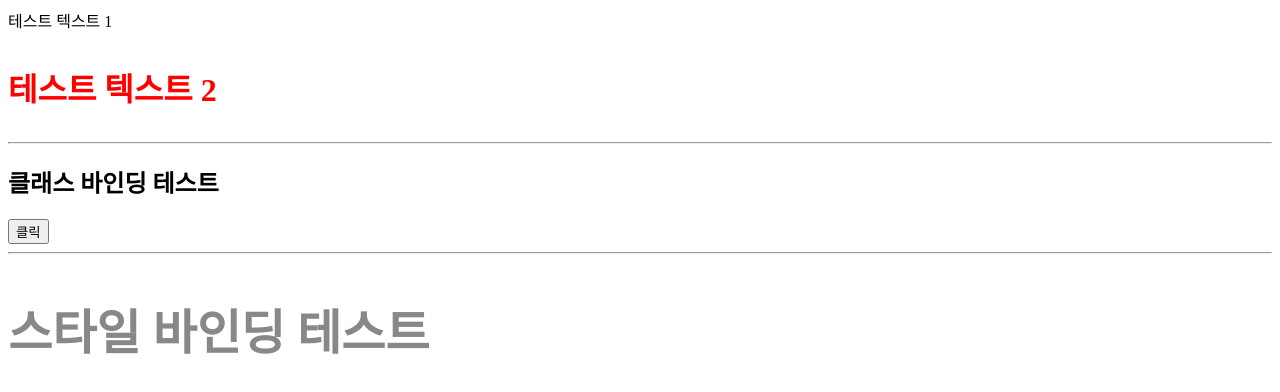
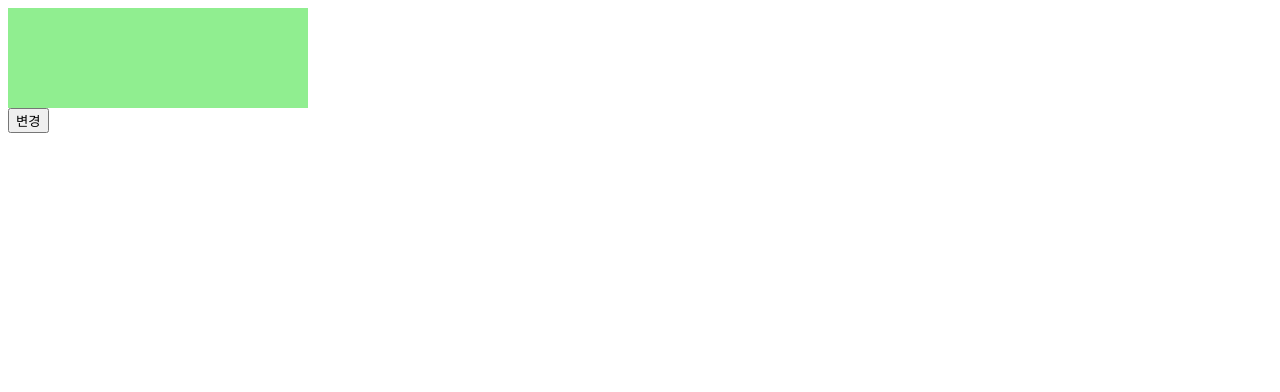
Before and after one commit to JunDemi/eevees, a Vue app: page / in a window 1280 px wide. Shown: the top 392 px of the page. Built offline with nearby package versions, Linux system fonts and the light colour scheme.

Commit message:
조건부 렌더링 (v-if, v-else)

```diff
--- a/src/App.vue
+++ b/src/App.vue
@@ -1,34 +1,41 @@
 <template>
-  <div>
-    {{ case1 }}
-  </div>
-  <h1 v-html="case2"></h1>
-  <hr/>
-  <h2 :class="{active: isActive}">클래스 바인딩 테스트</h2>
-  <button @click="getChange">클릭</button>
-  <hr/>
-  <h2 :style="{color: fontColor, fontSize: fontSize + 'px'}">스타일 바인딩 테스트</h2>
+  <section>
+    <!-- <div class="case1" v-if="isVisible">true값</div>
+    <div class="case2" v-if="isVisible">true값</div>
+    <div class="case3" v-else>false값</div> -->
+
+    <div v-if="count === 2" class="case1"></div>
+    <div v-else class="case2"></div>
+    <button @click="count++">변경</button>
+  </section>
 </template>
 <script>
 export default {
   data() {
     return {
-      case1: "테스트 텍스트 1", //엘리먼트에 이중 중괄호는 텍스트 형태로 해석하여 출력
-      case2: "<p style='color: red'>테스트 텍스트 2</p>", //v-html은 해당 반환값에 대한 선언적 렌더링
-      isActive: false,
-      fontColor: '#888888',
-      fontSize: 48
+      isVisible: false,
+      count: 0
     }
   },
   methods: {
-    getChange() {
-      this.isActive = !this.isActive
-    }
+    setChange() {
+      this.isVisible = !this.isVisible;
+    },
   }
 }
 </script>
 <style scoped>
-  h2.active{
-    color: green;
-  }
+ section div{
+  width: 300px;
+  height: 100px;
+ }
+ .case1{
+  background-color: pink;
+ }
+ .case2{
+  background-color: lightgreen;
+ }
+ .case3{
+  background-color: skyblue;
+ }
 </style>
```
